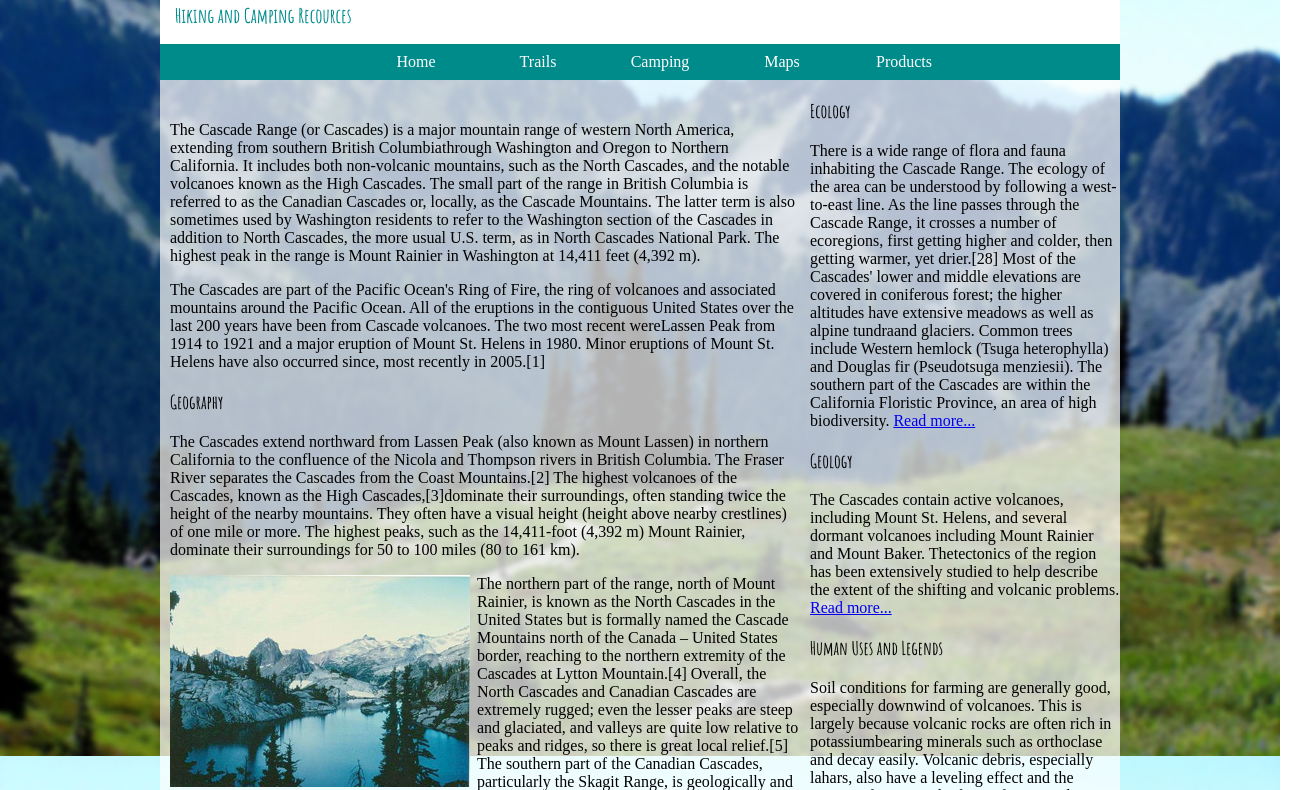
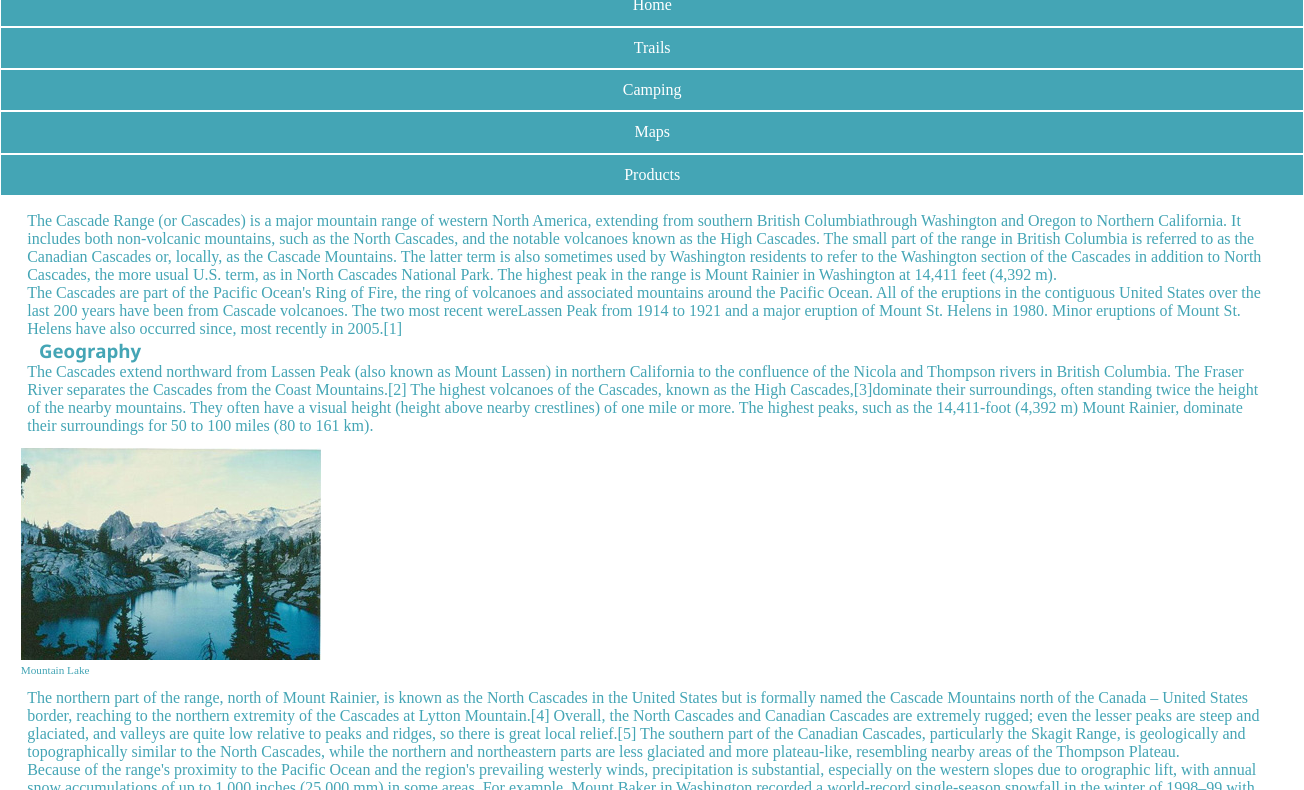
Before and after one commit to JovelleLee427/Graph130, a plain HTML site: page pages/cascademountain.html in a window 1280 px wide. Shown: the part 204-994 px from the top of the page, 1304 px wide, since content can reach past the window. Drawn offline with Linux system fonts and the light colour scheme.

Commit message:
cascades

```diff
--- a/pages/cascademountain.html
+++ b/pages/cascademountain.html
@@ -4,7 +4,10 @@
     <meta charset="UTF-8">
     <meta name="viewport" content="width=device-width, initial-scale=1.0">
     <title>Cascade Mountains</title>
-    <link href="../styles/cascades.css" rel="stylesheet" type="text/css">
+    <!--<link href="../styles/cascades.css" rel="stylesheet" type="text/css">-->
+    <link href="../styles/small.css" rel="stylesheet" type="text/css">
+    <link href="../styles/medium.css" rel="stylesheet" type="text/css" media="screen and (mid-width:641px)">
+    <link href="../styles/large.css" rel="stylesheet" type="text/css" media="screen and (mid-width:1024px)">
     <link rel="preconnect" href="https://fonts.googleapis.com">
     <link rel="preconnect" href="https://fonts.gstatic.com" crossorigin>
     <link href="https://fonts.googleapis.com/css2?family=Amatic+SC:wght@400;700&display=swap" rel="stylesheet">
@@ -103,7 +106,8 @@
      </aside>
 
      <footer>
-       <p>Content taken from wikipedia (http://en.wikipedia.org/wiki/Cascade_Range)</p>
+       <p>Content taken from <a href="(http://en.wikipedia.org/wiki/Cascade_Range)" target="_blank">Wikipedia</a>
+        </p>
         <p>Jovelle Lee 2025. Everett Community College Graph 130 web coding project.</p>
 
     </footer>
--- a/styles/1281.css
+++ b/styles/1281.css
@@ -1,3 +1,5 @@
+@charset "UTF-8";
+/*CSS Document*/
 
 body {
     background-color: violet;
--- /dev/null
+++ b/styles/large.css
@@ -0,0 +1,19 @@
+@charset "UTF-8";
+/* CSS Document */
+
+body {
+    background-image: url(../images/cascade_mountains-bg.jpg);
+}
+
+.container {
+    width:60em;
+    background-color: rgba(255,255,255,.7);
+}
+
+.image-right {
+    float:right;
+}
+
+.image-left {
+    float:left;
+}
--- /dev/null
+++ b/styles/medium.css
@@ -0,0 +1,49 @@
+@charset "UTF-8";
+/* CSS Document */
+
+body {
+    background-image:url(../images/background2.jpg);
+    background-size:cover;
+    background-attachment: fixed;
+    margin:0;
+    padding:0;
+    color:#344e5f
+}
+
+.container {
+    width:100%;
+    background-color:rgba(255,255,255,.8);
+}
+
+.content {
+    box-sizing:border-box;
+    padding-left:8em;
+    width:60%;
+    float:left;
+}
+
+.sidebar {
+    float:right;
+    width:32%;
+    padding-bottom:.6em;
+}
+
+nav li {
+    display:inline-block;
+}
+
+nav a, nav a:link. nav a:visited {
+    padding:1em;
+    display:inline;
+    width:100%;
+    border:1px solid #44a5b5;
+}
+
+nav ul {
+    padding:1.1em;
+    margin-top:.7em;
+}
+
+h1 {
+    font-size:2.5em;
+}
--- /dev/null
+++ b/styles/small.css
@@ -0,0 +1,122 @@
+@charset "UTF-8";
+/* CSS Document */
+
+body {
+    font-family:'Times New Roman', Times, serif;
+    margin:0px;
+    padding:0;
+    color: #44a5b5;
+}
+
+header, section, footer, aside, article, figure {
+    display:block;
+}
+
+.container {
+    width:100%;
+    background-color: white;
+    margin:0 auto;
+}
+
+header {
+    box-sizing: border-box;
+    color: #44a5b5;
+    padding-top: .8em;
+    padding-left: 0;
+}
+
+.content {
+    box-sizing: border-box;
+    padding-left: .8em;
+    width:100%;
+    float:none;
+}
+
+nav ul {
+    text-align: center;
+    list-style: none;
+    background-color: #44a5b5;
+    margin-bottom: 1em;
+    padding:0;
+}
+
+nav li {
+    display:block;
+}
+
+nav a, nav a:link, nav a:visited {
+    margin:auto;
+    padding:.7em;
+    display:block;
+    width:100%;
+    text-decoration: none;
+    background-color: #44a5b5;
+    color:white;
+    border:1px solid white;
+}
+
+nav a:hover {
+    background-color:#344e5f;
+    color:white;
+}
+
+figure {
+    margin:0;
+}
+
+figcaption {
+    font-size: .7em;
+}
+
+ul, ol, dl {
+    padding:0;
+    margin:0;
+}
+
+h1, h2, h3, h4, p {
+    box-sizing: border-box;
+    margin:0;
+    padding-right: .9em;
+    padding-left: .9em;
+}
+
+footer {
+    padding:1.5em;
+    background-color: #44a5b5;
+    color:white;
+    clear:both;
+    margin-top: 10px;
+}
+
+footer p {
+    font-size:.8em;
+}
+
+.image-left, .image-right {
+    padding:1em;
+    width:auto;
+    float:none;
+    background-color:rgba (255,255,255,.8);
+    color: #44a5b5;
+    padding:.8em .5em;
+}
+
+.sidebar a {
+    color:#44a5b5;
+}
+
+h1 {
+    font-size: 2em;
+    padding:left;
+    margin:0;
+}
+
+h1, h2, h3 {
+    padding:0;
+    padding-left: 1.4em;
+    font-family:'Segoe UI', Tahoma, Geneva, Verdana, sans-serif
+}
+
+h2 {
+    margin-left:15px;
+}
```
Also changed, not shown: styles/2000.css (+0 -7 lines).
